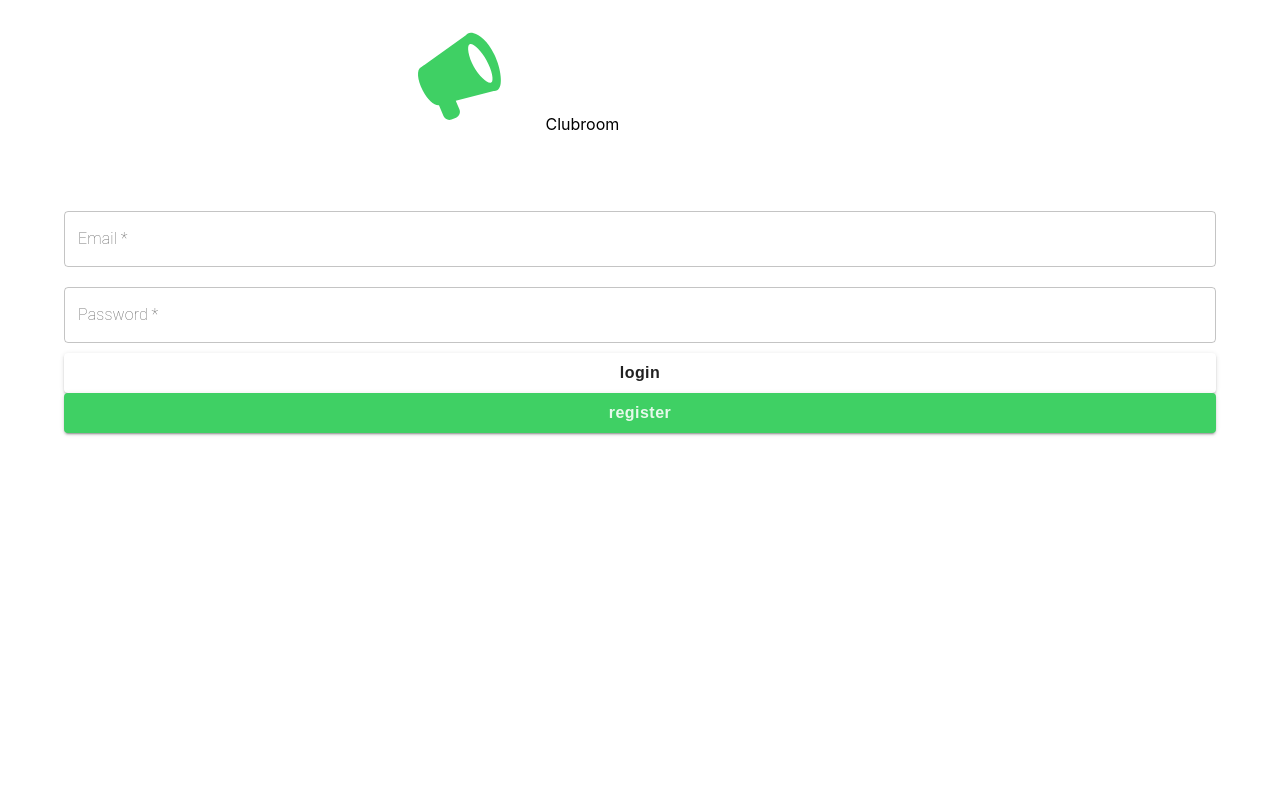
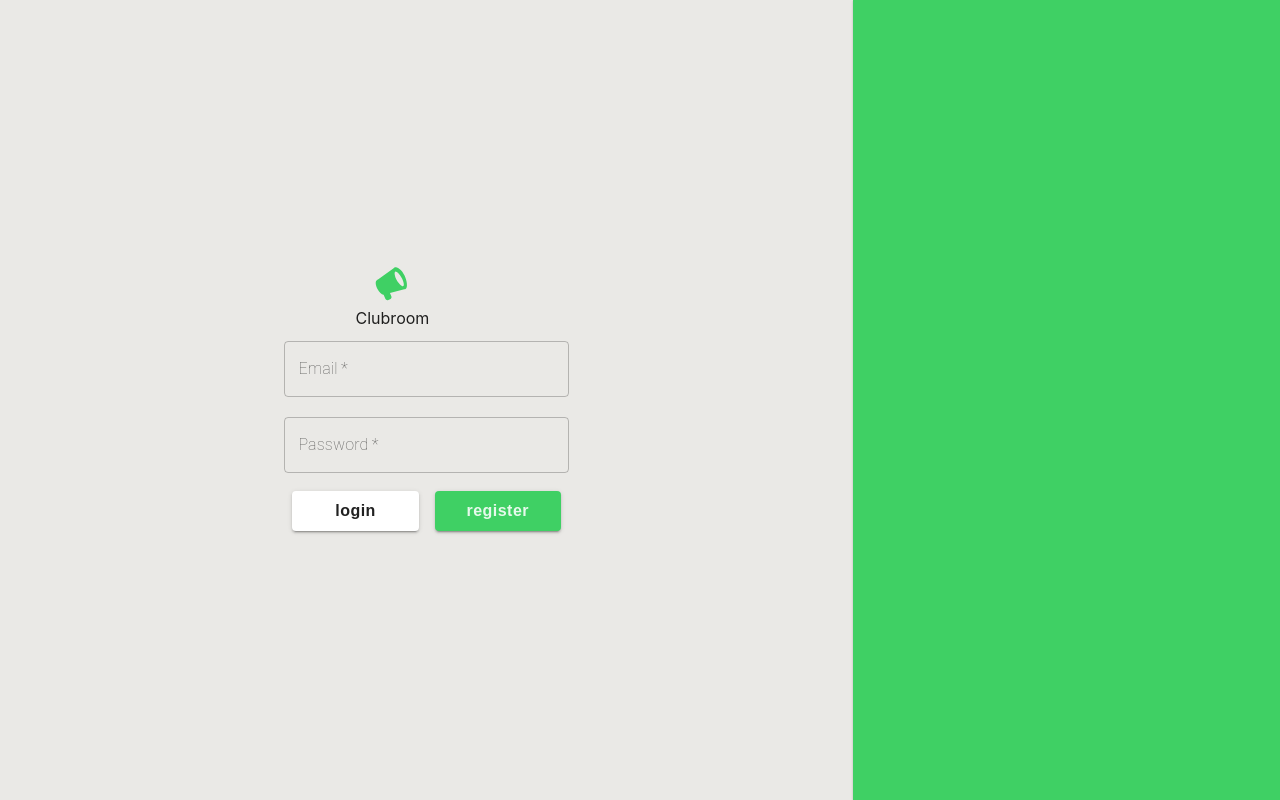
Before and after one commit to Reucherian/clubroom, a React (Create React App) app: page /signin in a window 1280 px wide. Built offline with nearby package versions, Linux system fonts and the light colour scheme; no server answers; what aws-amplify would draw is missing.

Commit message:
beautify first page

```diff
--- a/src/components/login.js
+++ b/src/components/login.js
@@ -1,9 +1,17 @@
 import React from "react";
 import { useInput } from "./../utils/forms";
 import { Auth } from "aws-amplify";
-import { TextField, styled, Button, CircularProgress, Container } from '@mui/material';
+import {
+  Grid,
+  Paper,
+  TextField,
+  styled,
+  Button,
+  CircularProgress,
+  Container,
+} from "@mui/material";
 import { Link, useNavigate } from "react-router-dom";
-import ClubRoomHeader from '../components/clubRoomHeader';
+import ClubRoomHeader from "../components/clubRoomHeader";
 
 const Field = styled(TextField)({
   margin: "10px 0",
@@ -23,17 +31,30 @@ const Login = () => {
 
     try {
       await Auth.signIn(email, password);
-      alert('success')
+      alert("success");
       navigate("/rooms");
     } catch (error) {
-      console.log(error)
-      alert('error')
+      console.log(error);
+      alert("error");
     }
     setLoading(false);
   };
 
   return (
-    <Container>
+    <Grid container >
+      <Grid item md={8}>
+        <Paper
+          style={{
+            background: "#EAE9E6",
+            height: "100vh",
+            position: "relative",
+            zIndex: 0,
+          }}
+          square
+        >
+          <Grid container sx={{paddingTop: 30}}>
+          <Grid item md={4}></Grid>
+          <Grid item md={4}>
           <ClubRoomHeader />
           <form
             style={{
@@ -45,19 +66,58 @@ const Login = () => {
           >
             <Field label="Email" {...bindEmail} type="text" />
             <Field label="Password" type="password" {...bindPassword} />
+            <Grid container >
+            <Grid item md={6} style={{
+              display: "flex",
+              flexDirection: "column",
+              justifyContent: "space-between",
+            }} sx={{p:1}}>
             <Button
               variant="contained"
               color="secondary"
               type="submit"
               disabled={loading}
             >
-        {loading && <CircularProgress size={20} style={{ marginRight: 20 }} />}
+              {loading && (
+                <CircularProgress size={20} style={{ marginRight: 20 }} />
+              )}
               Login
             </Button>
-      <Button variant="contained" onClick={() => {navigate('/signup')}}>Register</Button>
+            </Grid>
+            <Grid item md={6} style={{
+              display: "flex",
+              flexDirection: "column",
+              justifyContent: "space-between",
+            }} sx={{p:1}}>
+            <Button
+              variant="contained"
+              onClick={() => {
+                navigate("/signup");
+              }}
+            >
+              Register
+            </Button>
+            </Grid>
+            </Grid>
           </form>
-    </Container>
+          </Grid>
+              <Grid item md={4}></Grid>
+          </Grid>
+        </Paper>
 
+      </Grid>
+      <Grid item md={4}>
+        <Paper
+          style={{
+            background: "#3FD064",
+            height: "100vh",
+            position: "relative",
+            zIndex: 0,
+          }}
+          square
+        ></Paper>
+      </Grid>
+    </Grid>
   );
 };
 
```
Lines whose indentation alone changed are shown as unchanged.
